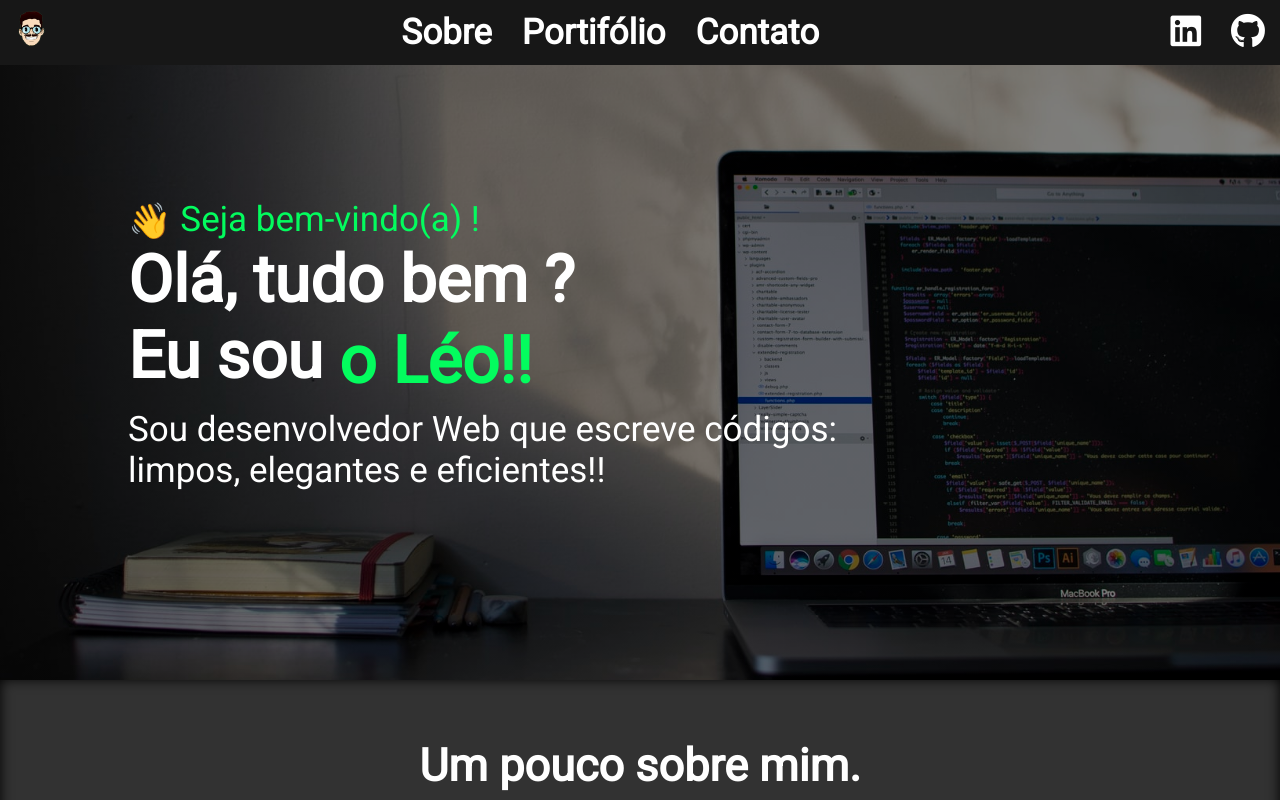
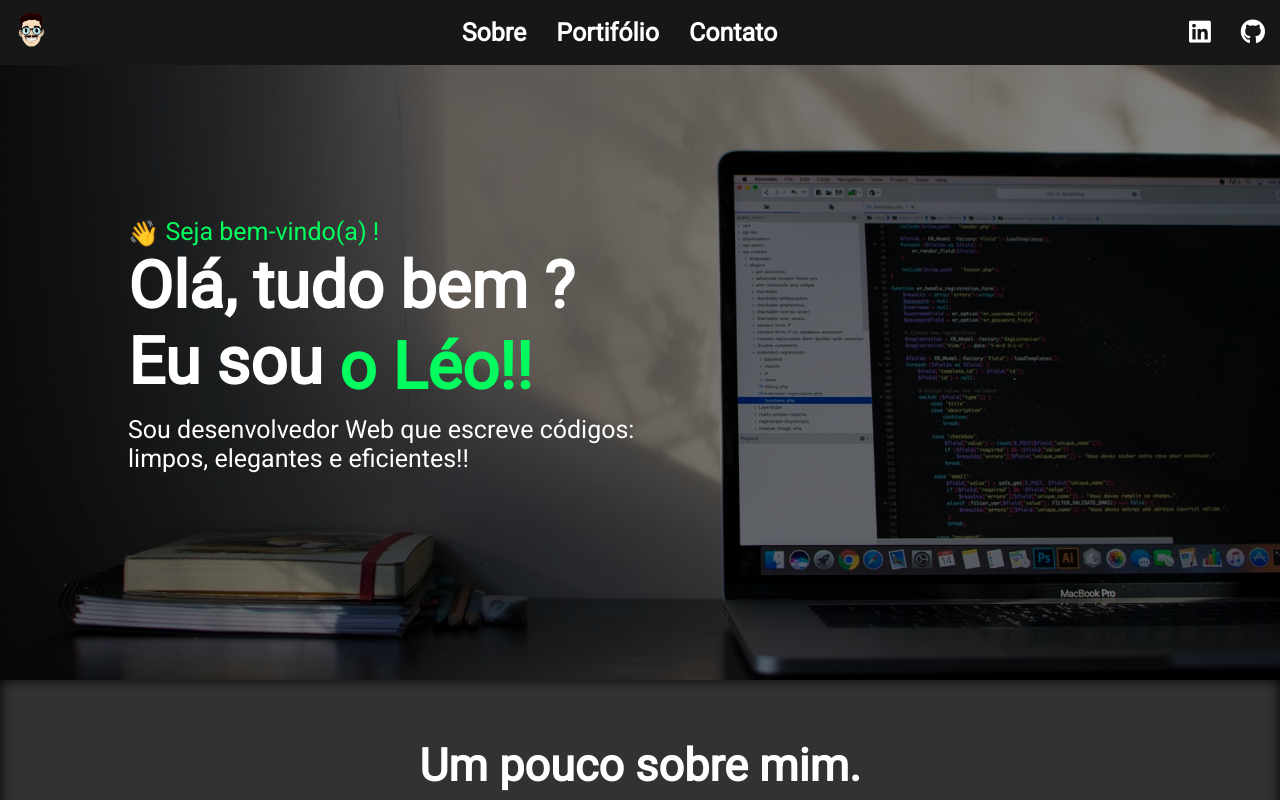
Before and after one commit to leonardomuniz/portifolio, a plain HTML site: page index.html in a window 1280 px wide. Shown: the top 800 px of the page. Drawn offline with nearby package versions, Linux system fonts and the light colour scheme.

Commit message:
working on ui

```diff
--- a/css/index.css
+++ b/css/index.css
@@ -124,7 +124,7 @@ footer {
 #main p,
 a {
 	margin-top: 10px;
-	font-size: 35px;
+	font-size: 25px;
 }
 
 #main span {
@@ -347,9 +347,6 @@ footer i {
 		font-size: 55px
 	}
 
-	#main p,a {
-		font-size: 25px;
-	}
 
 	#sobre {
 		height: 60vh
--- a/index.html
+++ b/index.html
@@ -5,7 +5,7 @@
     <meta charset="UTF-8">
     <meta http-equiv="X-UA-Compatible" content="IE=edge">
     <meta name="viewport" content="width=device-width, initial-scale=1.0">
-    <link rel="stylesheet" href="css/index.min.css">
+    <link rel="stylesheet" href="css/index.css">
     <link rel="stylesheet" href="css/hover.min.css">
     <link rel="icon" href="images/icone.ico">
     <link rel="stylesheet" href="https://pro.fontawesome.com/releases/v5.10.0/css/all.css"
```
